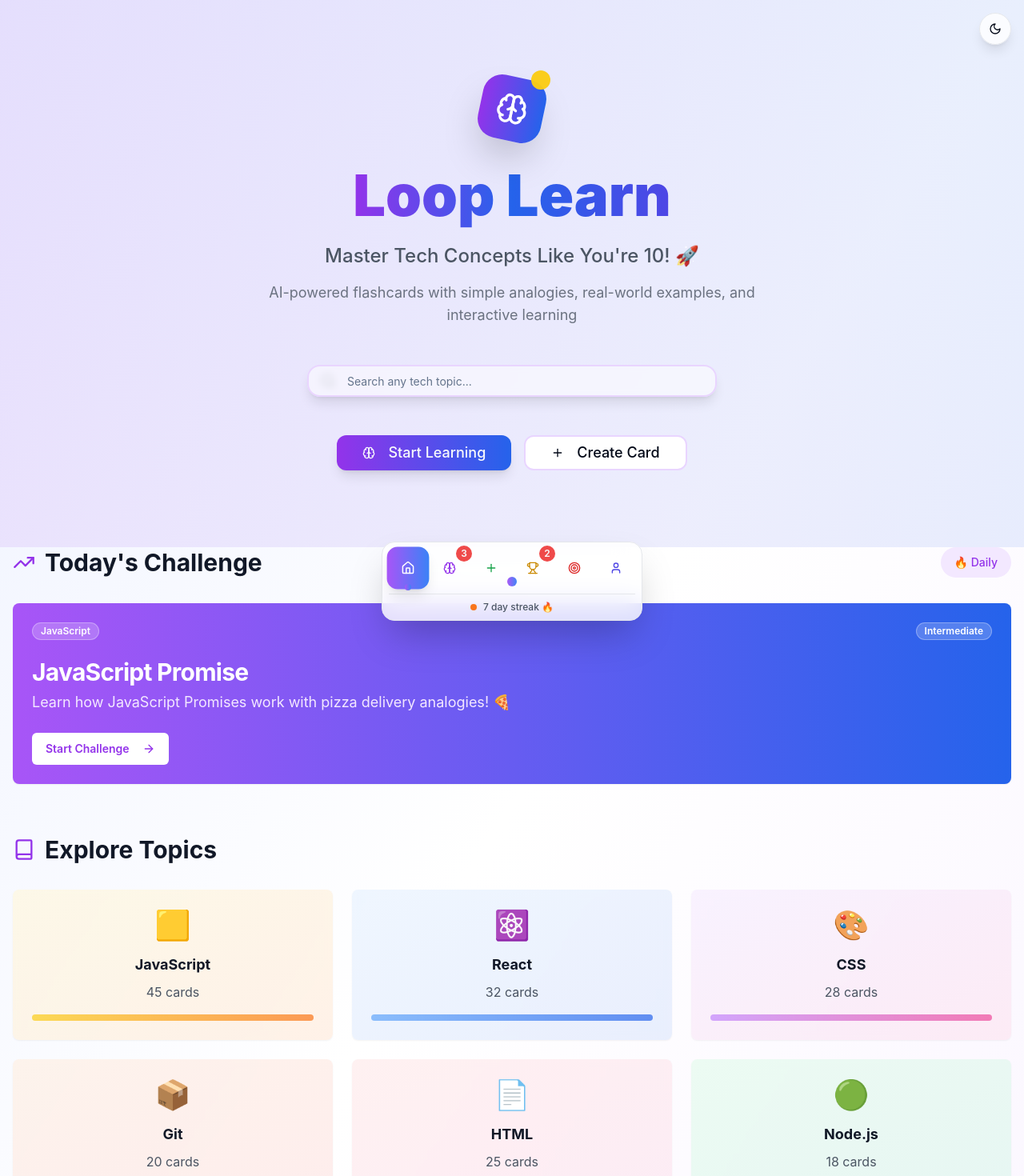
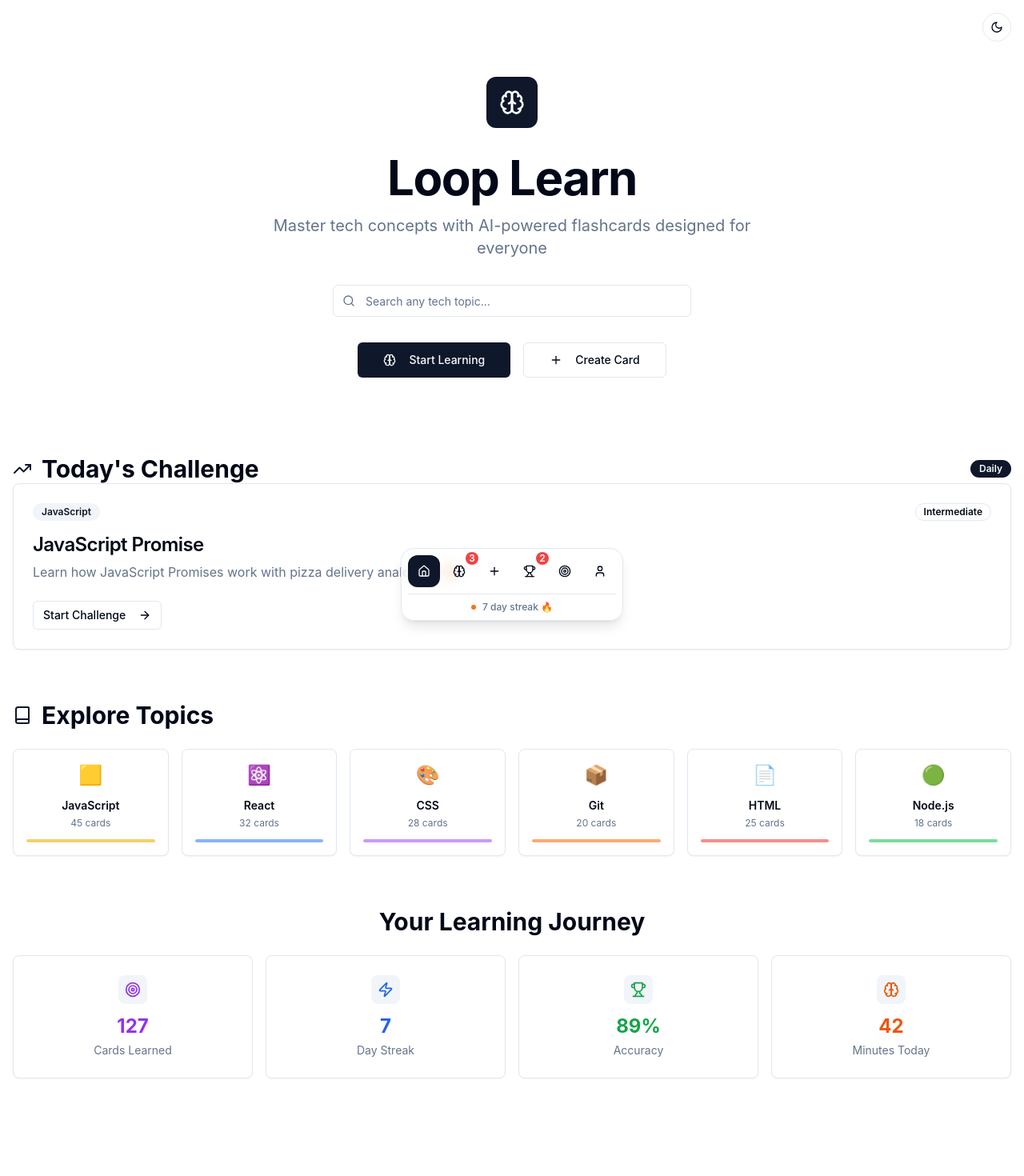
Before and after one commit to Ashish-x3/loop-learn, a React (Vite) app: page / in a window 1280 px wide. Shown: the top 1470 px of the page at 80% size. Built offline with nearby package versions, Linux system fonts and the light colour scheme.

Commit message:
Refactor: Apply Shadcn UI style
Update the UI to match the Shadcn design system for improved aesthetics and user experience.

```diff
--- a/src/components/FloatingDock.tsx
+++ b/src/components/FloatingDock.tsx
@@ -14,42 +14,36 @@ const FloatingDock = () => {
       icon: Home,
       label: 'Home',
       path: '/',
-      color: 'text-blue-600',
       notification: null
     },
     {
       icon: Brain,
       label: 'Learn',
       path: '/learn',
-      color: 'text-purple-600',
       notification: '3'
     },
     {
       icon: Plus,
       label: 'Create',
       path: '/create',
-      color: 'text-green-600',
       notification: null
     },
     {
       icon: Trophy,
       label: 'Achievements',
       path: '/achievements',
-      color: 'text-yellow-600',
       notification: '2'
     },
     {
       icon: Target,
       label: 'Goals',
       path: '/goals',
-      color: 'text-red-600',
       notification: null
     },
     {
       icon: User,
       label: 'Profile',
       path: '/profile',
-      color: 'text-indigo-600',
       notification: null
     }
   ];
@@ -58,9 +52,8 @@ const FloatingDock = () => {
 
   return (
     <div className="fixed bottom-6 left-1/2 transform -translate-x-1/2 z-50">
-      {/* Main Dock */}
       <div
-        className="bg-white/80 dark:bg-gray-900/80 backdrop-blur-lg border border-gray-200 dark:border-gray-700 rounded-2xl shadow-2xl p-2"
+        className="bg-background/95 backdrop-blur supports-[backdrop-filter]:bg-background/60 border rounded-2xl shadow-lg p-2"
         onMouseEnter={() => setIsExpanded(true)}
         onMouseLeave={() => setIsExpanded(false)}
       >
@@ -73,61 +66,46 @@ const FloatingDock = () => {
               <div key={index} className="relative group">
                 {/* Tooltip */}
                 <div
-                  className={`absolute bottom-full mb-2 left-1/2 transform -translate-x-1/2 px-3 py-1 bg-gray-900 dark:bg-gray-100 text-white dark:text-gray-900 text-xs font-medium rounded-lg opacity-0 group-hover:opacity-100 transition-all duration-200 pointer-events-none whitespace-nowrap ${
-                    isExpanded ? 'translate-y-0' : 'translate-y-2'
+                  className={`absolute bottom-full mb-2 left-1/2 transform -translate-x-1/2 px-2 py-1 bg-popover text-popover-foreground text-xs rounded-md opacity-0 group-hover:opacity-100 transition-opacity pointer-events-none whitespace-nowrap border shadow-md ${
+                    isExpanded ? 'translate-y-0' : 'translate-y-1'
                   }`}
                 >
                   {item.label}
-                  <div className="absolute top-full left-1/2 transform -translate-x-1/2 w-0 h-0 border-l-4 border-r-4 border-t-4 border-transparent border-t-gray-900 dark:border-t-gray-100" />
                 </div>
 
                 {/* Dock Item */}
-                <Link to={item.path} className="block">
+                <Link to={item.path}>
                   <Button
-                    variant="ghost"
+                    variant={active ? "default" : "ghost"}
                     size="sm"
-                    className={`relative w-12 h-12 rounded-xl transition-all duration-300 ${
-                      active
-                        ? 'bg-gradient-to-r from-purple-500 to-blue-500 text-white shadow-lg scale-110'
-                        : 'hover:bg-gray-100 dark:hover:bg-gray-800 hover:scale-105'
-                    } ${isExpanded ? 'scale-110' : ''}`}
+                    className={`relative w-10 h-10 rounded-xl transition-all ${
+                      isExpanded ? 'scale-110' : ''
+                    }`}
                   >
-                    <Icon className={`w-5 h-5 ${active ? 'text-white' : item.color}`} />
+                    <Icon className="w-4 h-4" />
 
                     {/* Notification Badge */}
                     {item.notification && (
                       <Badge
                         variant="destructive"
-                        className="absolute -top-1 -right-1 w-5 h-5 p-0 text-xs flex items-center justify-center rounded-full animate-pulse"
+                        className="absolute -top-1 -right-1 w-4 h-4 p-0 text-xs flex items-center justify-center rounded-full"
                       >
                         {item.notification}
                       </Badge>
                     )}
                   </Button>
                 </Link>
-
-                {/* Active Indicator */}
-                {active && (
-                  <div className="absolute -bottom-1 left-1/2 transform -translate-x-1/2 w-2 h-2 bg-gradient-to-r from-purple-500 to-blue-500 rounded-full" />
-                )}
               </div>
             );
           })}
         </div>
 
         {/* Streak Indicator */}
-        <div className="flex items-center justify-center mt-2 pt-2 border-t border-gray-200 dark:border-gray-700">
+        <div className="flex items-center justify-center mt-2 pt-2 border-t">
           <div className="flex items-center space-x-2 text-xs">
-            <div className="w-2 h-2 bg-orange-500 rounded-full animate-pulse" />
-            <span className="text-gray-600 dark:text-gray-400 font-medium">7 day streak 🔥</span>
+            <div className="w-1.5 h-1.5 bg-orange-500 rounded-full" />
+            <span className="text-muted-foreground font-medium">7 day streak 🔥</span>
           </div>
-        </div>
-      </div>
-
-      {/* Floating Action Button (optional center button) */}
-      <div className="absolute top-1/2 left-1/2 transform -translate-x-1/2 -translate-y-1/2 pointer-events-none">
-        <div className={`transition-all duration-300 ${isExpanded ? 'scale-0 opacity-0' : 'scale-100 opacity-100'}`}>
-          <div className="w-3 h-3 bg-gradient-to-r from-purple-500 to-blue-500 rounded-full animate-pulse" />
         </div>
       </div>
     </div>
--- a/src/pages/Index.tsx
+++ b/src/pages/Index.tsx
@@ -36,125 +36,103 @@ const Index = () => {
   };
 
   const topicCategories = [
-    { name: "JavaScript", count: 45, color: "from-yellow-400 to-orange-500", icon: "🟨", bgPattern: "bg-gradient-to-br" },
-    { name: "React", count: 32, color: "from-blue-400 to-blue-600", icon: "⚛️", bgPattern: "bg-gradient-to-br" },
-    { name: "CSS", count: 28, color: "from-purple-400 to-pink-500", icon: "🎨", bgPattern: "bg-gradient-to-br" },
-    { name: "Git", count: 20, color: "from-orange-400 to-red-500", icon: "📦", bgPattern: "bg-gradient-to-br" },
-    { name: "HTML", count: 25, color: "from-red-400 to-pink-500", icon: "📄", bgPattern: "bg-gradient-to-br" },
-    { name: "Node.js", count: 18, color: "from-green-400 to-emerald-500", icon: "🟢", bgPattern: "bg-gradient-to-br" }
+    { name: "JavaScript", count: 45, color: "bg-yellow-500", icon: "🟨" },
+    { name: "React", count: 32, color: "bg-blue-500", icon: "⚛️" },
+    { name: "CSS", count: 28, color: "bg-purple-500", icon: "🎨" },
+    { name: "Git", count: 20, color: "bg-orange-500", icon: "📦" },
+    { name: "HTML", count: 25, color: "bg-red-500", icon: "📄" },
+    { name: "Node.js", count: 18, color: "bg-green-500", icon: "🟢" }
   ];
 
   return (
-    <div className="min-h-screen bg-gradient-to-br from-indigo-50 via-white to-purple-50 dark:from-gray-900 dark:via-gray-800 dark:to-indigo-900 transition-colors duration-300">
-      {/* Floating Theme Toggle */}
+    <div className="min-h-screen bg-background">
+      {/* Theme Toggle */}
+      <div className="fixed top-4 right-4 z-50">
         <Button
           onClick={toggleTheme}
           size="sm"
           variant="outline"
-        className="fixed top-4 right-4 z-50 rounded-full w-10 h-10 p-0 bg-white/80 dark:bg-gray-800/80 backdrop-blur-sm border border-gray-200 dark:border-gray-700 shadow-lg hover:shadow-xl transition-all"
+          className="rounded-full w-9 h-9 p-0"
         >
           {isDarkMode ? <Sun className="w-4 h-4" /> : <Moon className="w-4 h-4" />}
         </Button>
+      </div>
 
       {/* Hero Section */}
-      <header className="relative overflow-hidden">
-        <div className="absolute inset-0 bg-gradient-to-r from-purple-600/10 to-blue-600/10 dark:from-purple-400/20 dark:to-blue-400/20" />
-        <div className="relative max-w-7xl mx-auto px-4 py-16 sm:py-24">
-          <div className="text-center">
+      <div className="container mx-auto px-4 py-16 sm:py-24">
+        <div className="text-center space-y-8">
           {/* Logo */}
-            <div className="flex justify-center mb-8">
-              <div className="relative">
-                <div className="w-20 h-20 bg-gradient-to-r from-purple-600 to-blue-600 rounded-3xl flex items-center justify-center shadow-2xl transform rotate-12 hover:rotate-0 transition-transform duration-500">
-                  <Brain className="w-10 h-10 text-white" />
-                </div>
-                <div className="absolute -top-2 -right-2 w-6 h-6 bg-yellow-400 rounded-full animate-pulse" />
+          <div className="flex justify-center">
+            <div className="flex items-center justify-center w-16 h-16 bg-primary rounded-xl">
+              <Brain className="w-8 h-8 text-primary-foreground" />
             </div>
           </div>
 
-            {/* Main Heading */}
-            <h1 className="text-5xl sm:text-7xl font-black mb-6">
-              <span className="bg-gradient-to-r from-purple-600 via-blue-600 to-indigo-600 bg-clip-text text-transparent">
+          {/* Heading */}
+          <div className="space-y-4">
+            <h1 className="text-4xl sm:text-6xl font-bold tracking-tight">
               Loop Learn
-              </span>
             </h1>
+            <p className="text-xl text-muted-foreground max-w-2xl mx-auto">
+              Master tech concepts with AI-powered flashcards designed for everyone
+            </p>
+          </div>
 
-            <p className="text-xl sm:text-2xl text-gray-600 dark:text-gray-300 mb-4 font-medium">
-              Master Tech Concepts Like You're 10! 🚀
-            </p>
-
-            <p className="text-lg text-gray-500 dark:text-gray-400 max-w-2xl mx-auto mb-12">
-              AI-powered flashcards with simple analogies, real-world examples, and interactive learning
-            </p>
-
-            {/* Search Bar */}
-            <div className="relative max-w-lg mx-auto mb-12">
-              <div className="relative">
-                <Search className="absolute left-4 top-1/2 transform -translate-y-1/2 text-gray-400 w-5 h-5" />
+          {/* Search */}
+          <div className="max-w-md mx-auto relative">
+            <Search className="absolute left-3 top-1/2 transform -translate-y-1/2 text-muted-foreground w-4 h-4" />
             <Input
               type="text"
               placeholder="Search any tech topic..."
               value={searchQuery}
               onChange={(e) => setSearchQuery(e.target.value)}
-                  className="pl-12 pr-4 py-4 text-lg border-2 border-purple-200 dark:border-purple-700 focus:border-purple-500 dark:focus:border-purple-400 rounded-2xl bg-white/50 dark:bg-gray-800/50 backdrop-blur-sm shadow-lg"
+              className="pl-10"
             />
-              </div>
-              <div className="absolute -inset-1 bg-gradient-to-r from-purple-600 to-blue-600 rounded-2xl blur opacity-25 -z-10" />
           </div>
 
           {/* CTA Buttons */}
           <div className="flex flex-col sm:flex-row gap-4 justify-center">
             <Link to="/learn">
-                <Button size="lg" className="bg-gradient-to-r from-purple-600 to-blue-600 hover:from-purple-700 hover:to-blue-700 px-8 py-4 text-lg rounded-xl shadow-lg hover:shadow-xl transform hover:-translate-y-1 transition-all">
-                  <Brain className="w-5 h-5 mr-2" />
+              <Button size="lg">
+                <Brain className="w-4 h-4 mr-2" />
                 Start Learning
               </Button>
             </Link>
-              <Button size="lg" variant="outline" className="px-8 py-4 text-lg rounded-xl border-2 border-purple-200 dark:border-purple-700 hover:bg-purple-50 dark:hover:bg-purple-900/20">
-                <Plus className="w-5 h-5 mr-2" />
+            <Button size="lg" variant="outline">
+              <Plus className="w-4 h-4 mr-2" />
               Create Card
             </Button>
           </div>
         </div>
       </div>
-      </header>
 
-      <main className="max-w-7xl mx-auto px-4 pb-32">
+      <div className="container mx-auto px-4 pb-32 space-y-16">
         {/* Featured Card */}
-        <section className="mb-16">
-          <div className="flex items-center justify-between mb-8">
-            <h2 className="text-3xl font-bold text-gray-900 dark:text-white flex items-center">
-              <TrendingUp className="w-7 h-7 mr-3 text-purple-600" />
+        <section className="space-y-6">
+          <div className="flex items-center justify-between">
+            <h2 className="text-3xl font-bold flex items-center gap-3">
+              <TrendingUp className="w-6 h-6 text-primary" />
               Today's Challenge
             </h2>
-            <Badge variant="secondary" className="text-purple-600 bg-purple-100 dark:bg-purple-900/30 px-4 py-2 text-sm font-medium">
-              🔥 Daily
-            </Badge>
+            <Badge>Daily</Badge>
           </div>
 
           <Link to="/learn">
-            <Card className="bg-gradient-to-r from-purple-500 to-blue-600 text-white hover:shadow-2xl transition-all duration-500 cursor-pointer group hover:-translate-y-2 border-0 overflow-hidden relative">
-              <div className="absolute inset-0 bg-white/10 opacity-0 group-hover:opacity-100 transition-opacity" />
-              <CardHeader className="relative z-10">
-                <div className="flex items-center justify-between mb-4">
-                  <Badge variant="outline" className="border-white/30 text-white bg-white/20 backdrop-blur-sm">
-                    {dailyCard.category}
-                  </Badge>
-                  <Badge variant="outline" className="border-white/30 text-white bg-white/20 backdrop-blur-sm">
-                    {dailyCard.difficulty}
-                  </Badge>
+            <Card className="hover:shadow-md transition-shadow cursor-pointer group">
+              <CardHeader>
+                <div className="flex items-center justify-between mb-2">
+                  <Badge variant="secondary">{dailyCard.category}</Badge>
+                  <Badge variant="outline">{dailyCard.difficulty}</Badge>
                 </div>
-                <CardTitle className="text-3xl font-bold mb-2">
+                <CardTitle className="text-2xl group-hover:text-primary transition-colors">
                   {dailyCard.topic}
                 </CardTitle>
-                <CardDescription className="text-purple-100 text-lg">
+                <CardDescription className="text-base">
                   Learn how JavaScript Promises work with pizza delivery analogies! 🍕
                 </CardDescription>
               </CardHeader>
-              <CardContent className="relative z-10">
-                <Button
-                  variant="outline"
-                  className="border-white/30 text-purple-600 bg-white hover:bg-purple-50 group-hover:translate-x-2 transition-all font-semibold"
-                >
+              <CardContent>
+                <Button variant="outline" size="sm">
                   Start Challenge
                   <ArrowRight className="w-4 h-4 ml-2" />
                 </Button>
@@ -164,28 +142,29 @@ const Index = () => {
         </section>
 
         {/* Topic Categories */}
-        <section className="mb-16">
-          <h2 className="text-3xl font-bold text-gray-900 dark:text-white mb-8 flex items-center">
-            <Book className="w-7 h-7 mr-3 text-purple-600" />
+        <section className="space-y-6">
+          <h2 className="text-3xl font-bold flex items-center gap-3">
+            <Book className="w-6 h-6 text-primary" />
             Explore Topics
           </h2>
 
-          <div className="grid grid-cols-2 lg:grid-cols-3 gap-6">
+          <div className="grid grid-cols-2 md:grid-cols-3 lg:grid-cols-6 gap-4">
             {topicCategories.map((category, index) => (
               <Link to="/learn" key={index}>
-                <Card className="hover:shadow-xl transition-all duration-300 cursor-pointer group hover:-translate-y-2 border-0 bg-white/60 dark:bg-gray-800/60 backdrop-blur-sm overflow-hidden relative">
-                  <div className={`absolute inset-0 bg-gradient-to-br ${category.color} opacity-10 group-hover:opacity-20 transition-opacity`} />
-                  <CardContent className="p-6 text-center relative z-10">
-                    <div className="text-4xl mb-4 group-hover:scale-110 transition-transform">
+                <Card className="hover:shadow-md transition-all cursor-pointer group h-full">
+                  <CardContent className="p-4 text-center space-y-3">
+                    <div className="text-2xl group-hover:scale-110 transition-transform">
                       {category.icon}
                     </div>
-                    <h3 className="font-bold text-lg text-gray-900 dark:text-white mb-2">
+                    <div className="space-y-1">
+                      <h3 className="font-semibold text-sm group-hover:text-primary transition-colors">
                         {category.name}
                       </h3>
-                    <p className="text-gray-600 dark:text-gray-400 mb-4">
+                      <p className="text-xs text-muted-foreground">
                         {category.count} cards
                       </p>
-                    <div className={`w-full h-2 bg-gradient-to-r ${category.color} rounded-full opacity-70 group-hover:opacity-100 transition-opacity`} />
+                    </div>
+                    <div className={`w-full h-1 ${category.color} rounded-full opacity-60 group-hover:opacity-100 transition-opacity`} />
                   </CardContent>
                 </Card>
               </Link>
@@ -194,33 +173,34 @@ const Index = () => {
         </section>
 
         {/* Stats Section */}
-        <section className="mb-16">
-          <h2 className="text-3xl font-bold text-gray-900 dark:text-white mb-8 text-center">
-            Your Learning Journey
-          </h2>
+        <section className="space-y-6">
+          <h2 className="text-3xl font-bold text-center">Your Learning Journey</h2>
 
-          <div className="grid grid-cols-2 lg:grid-cols-4 gap-6">
+          <div className="grid grid-cols-2 lg:grid-cols-4 gap-4">
             {[
-              { icon: Target, value: "127", label: "Cards Learned", color: "text-purple-600", bg: "bg-purple-100 dark:bg-purple-900/30" },
-              { icon: Zap, value: "7", label: "Day Streak", color: "text-blue-600", bg: "bg-blue-100 dark:bg-blue-900/30" },
-              { icon: Trophy, value: "89%", label: "Accuracy", color: "text-green-600", bg: "bg-green-100 dark:bg-green-900/30" },
-              { icon: Brain, value: "42", label: "Minutes Today", color: "text-orange-600", bg: "bg-orange-100 dark:bg-orange-900/30" }
+              { icon: Target, value: "127", label: "Cards Learned", color: "text-purple-600" },
+              { icon: Zap, value: "7", label: "Day Streak", color: "text-blue-600" },
+              { icon: Trophy, value: "89%", label: "Accuracy", color: "text-green-600" },
+              { icon: Brain, value: "42", label: "Minutes Today", color: "text-orange-600" }
             ].map((stat, index) => (
-              <Card key={index} className="text-center hover:shadow-lg transition-all duration-300 hover:-translate-y-1 border-0 bg-white/60 dark:bg-gray-800/60 backdrop-blur-sm">
-                <CardContent className="p-6">
-                  <div className={`w-12 h-12 ${stat.bg} rounded-xl flex items-center justify-center mx-auto mb-4`}>
-                    <stat.icon className={`w-6 h-6 ${stat.color}`} />
+              <Card key={index} className="hover:shadow-md transition-shadow">
+                <CardContent className="p-6 text-center space-y-3">
+                  <div className="flex justify-center">
+                    <div className="p-2 bg-muted rounded-lg">
+                      <stat.icon className={`w-5 h-5 ${stat.color}`} />
                     </div>
-                  <div className={`text-3xl font-bold ${stat.color} mb-2`}>{stat.value}</div>
-                  <p className="text-gray-600 dark:text-gray-400 text-sm font-medium">{stat.label}</p>
+                  </div>
+                  <div className="space-y-1">
+                    <div className={`text-2xl font-bold ${stat.color}`}>{stat.value}</div>
+                    <p className="text-sm text-muted-foreground">{stat.label}</p>
+                  </div>
                 </CardContent>
               </Card>
             ))}
           </div>
         </section>
-      </main>
+      </div>
 
-      {/* Floating Dock */}
       <FloatingDock />
     </div>
   );
```
Also changed, not shown: src/pages/LearnMode.tsx (+44 -42 lines). Lines whose indentation alone changed are shown as unchanged.
